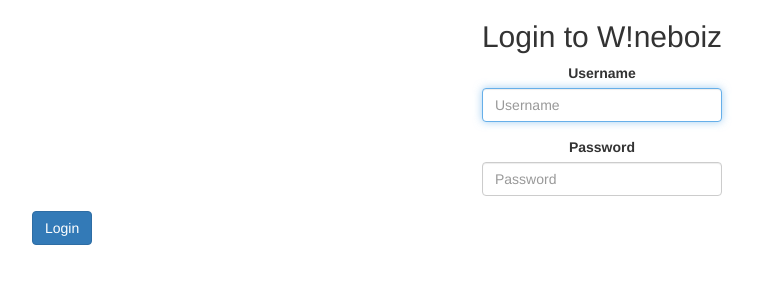
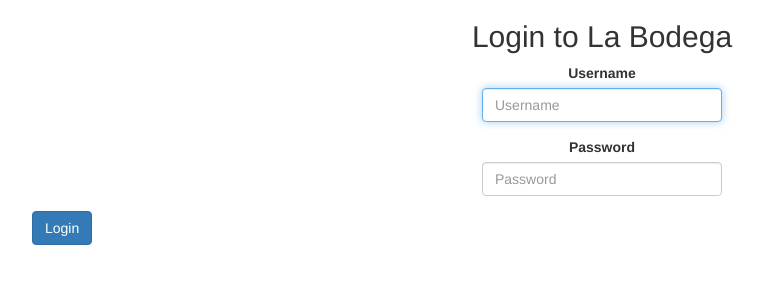
Before and after one commit to pissall20/labodega, a Django app: page / in a window 1280 px wide. Shown: the part 52-352 px from the top of the page, without its empty margins (38-802 px from the left). Run offline with Django 3.2, Linux system fonts and the light colour scheme; some libraries are stand-ins or nearby versions.

Commit message:
Update login.html

```diff
--- a/templates/registration/login.html
+++ b/templates/registration/login.html
@@ -3,7 +3,7 @@
 
 
 {% block title %}
-<h2 style="text-align:center;">Login to W!neboiz</h2>
+<h2 style="text-align:center;">Login to La Bodega</h2>
 {% endblock %}
 
 
```
